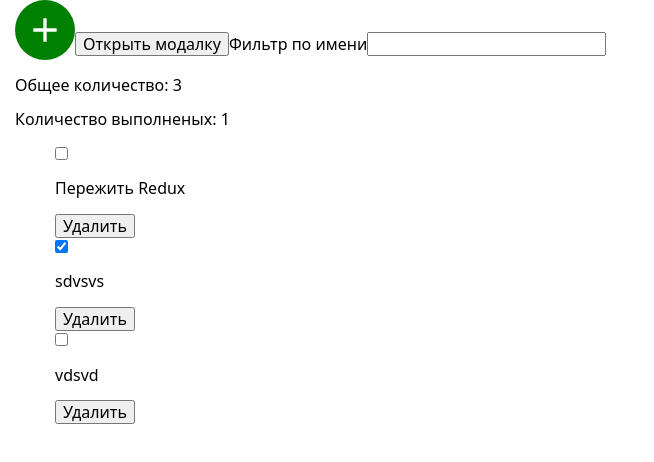
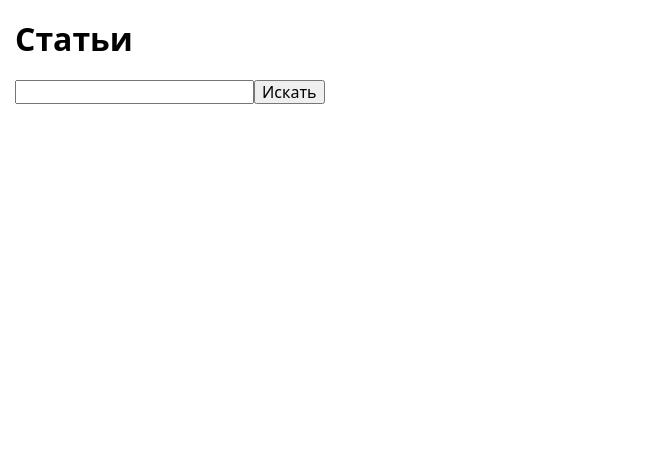
Before and after one commit to Viktor2020arey/react-homework-2, a React (Create React App) app: page / in a window 1280 px wide. Shown: the top 462 px of the page, without its empty margins (0-654 px from the left). Built offline with nearby package versions, Linux system fonts and the light colour scheme; data requests are answered from the project's data file.

Commit message:
закончил 6ю лекцию

```diff
--- a/src/App.js
+++ b/src/App.js
@@ -5,18 +5,20 @@ import Container from "./components/Container";
 // import Counter from "./components/Counter/Counter";
 // import Dropdown from "./components/Dropdown/Dropdown";
 // import ColorPicker from "./components/ColorPicker";
-import TodoList from "./components/TodoList";
+// import TodoList from "./components/TodoList";
 // import initialTodos from "./todos.json";
 
-import TodoEditor from "./components/TodoEditor";
-import Filter from "./components/TodoList/Filter";
+// import TodoEditor from "./components/TodoEditor";
+// import Filter from "./components/TodoList/Filter";
 
-import Modal from "./components/Modal";
+// import Modal from "./components/Modal";
 
-import IconButton from "./components/IconButton";
-import { ReactComponent as AddIcon } from "./components/icons/add.svg";
+// import IconButton from "./components/IconButton";
+// import { ReactComponent as AddIcon } from "./components/icons/add.svg";
 
 import todosApi from "./components/services/todos-api";
+
+import ArticlesView from "./components/views/";
 // import Form from "./components/form";
 // const colorPickerOptions = [
 //   { label: "red", color: "#F44336" },
@@ -128,12 +130,12 @@ class App extends Component {
   };
 
   render() {
-    const { todos, filter, showModal } = this.state;
+    // const { todos, filter, showModal } = this.state;
 
-    const totalTodoCount = todos.length;
-    const completedTodoCount = this.calculateCompletedTodos();
+    // const totalTodoCount = todos.length;
+    // const completedTodoCount = this.calculateCompletedTodos();
 
-    const visibleTodos = this.getVisibleTodos();
+    // const visibleTodos = this.getVisibleTodos();
 
     return (
       <Container>
@@ -143,7 +145,7 @@ class App extends Component {
         {/* <Dropdown /> */}
         {/* <Counter initialValue={0} /> */}
 
-        <IconButton onClick={this.toggleModal} aria-label="Добавить тодо">
+        {/* <IconButton onClick={this.toggleModal} aria-label="Добавить тодо">
           <AddIcon width="40" height="40" fill="#fff" />
         </IconButton>
 
@@ -167,7 +169,9 @@ class App extends Component {
           todos={visibleTodos}
           onDeleteTodo={this.deleteTodo}
           ontoggleCompleted={this.toggleCompleted}
-        />
+        /> */}
+
+        <ArticlesView />
       </Container>
     );
   }
--- /dev/null
+++ b/src/components/SearchForm.js
@@ -0,0 +1,30 @@
+import React, { Component } from "react";
+
+class SearchForm extends Component {
+  state = { query: "" };
+
+  handleChange = (e) => {
+    this.setState({ query: e.currentTarget.value });
+  };
+
+  handleSubmit = (e) => {
+    e.preventDefault();
+
+    this.props.onSubmit(this.state.query);
+    this.setState({ query: "" });
+  };
+
+  render() {
+    return (
+      <form onSubmit={this.handleSubmit}>
+        <input
+          type="text"
+          value={this.state.query}
+          onChange={this.handleChange}
+        />
+        <button type="submit">Искать</button>
+      </form>
+    );
+  }
+}
+export default SearchForm;
--- /dev/null
+++ b/src/components/services/news-api.js
@@ -0,0 +1,14 @@
+import axios from "axios";
+
+axios.defaults.headers.common["Authorization"] =
+  "Bearer 5be165b6653240ec96b78cb03ebe4321";
+
+const fetchArticles = ({ searchQuery = "", currentPage = 1, pageSize = 5 }) => {
+  return axios
+    .get(
+      `https://newsapi.org/v2/everything?q=${searchQuery}&pageSize=${pageSize}&page=${currentPage}`
+    )
+    .then((response) => response.data.articles);
+};
+
+export default { fetchArticles };
--- /dev/null
+++ b/src/components/views/ArticlesView.js
@@ -0,0 +1,81 @@
+import React, { Component } from "react";
+import SearchForm from "../SearchForm";
+import newsApi from "../services/news-api";
+
+class ArticlesView extends Component {
+  state = {
+    articles: [],
+    currentPage: 1,
+    searchQuery: "",
+    isLoading: false,
+    error: null,
+  };
+
+  componentDidUpdate(prevProps, prevState) {
+    if (prevState.searchQuery !== this.state.searchQuery) {
+      this.fetchArticles();
+    }
+  }
+
+  onChangeQuery = (query) => {
+    //   не самый хорошый вариант
+    // this.setState({ searchQuery: query }, this.fetchArticles);
+    this.setState({
+      searchQuery: query,
+      currentPage: 1,
+      articles: [],
+      error: null,
+    });
+  };
+
+  fetchArticles = () => {
+    const { currentPage, searchQuery } = this.state;
+    const options = {
+      searchQuery,
+      currentPage,
+    };
+
+    this.setState({ isLoading: true });
+
+    newsApi
+      .fetchArticles(options)
+      .then((articles) => {
+        this.setState((prevState) => ({
+          articles: [...prevState.articles, ...articles],
+          currentPage: prevState.currentPage + 1,
+        }));
+      })
+      .catch((error) => this.setState({ error }))
+      .finally(() => this.setState({ isLoading: false }));
+  };
+
+  render() {
+    const { articles, isLoading, error } = this.state;
+    const ShouldMoreButton = articles.length > 0 && !isLoading;
+    return (
+      <div>
+        {error && <h1>Ой ошибка, все пропало!!!</h1>}
+        <h1>Статьи</h1>
+
+        <SearchForm onSubmit={this.onChangeQuery} />
+
+        <ul>
+          {articles.map(({ title, url }) => (
+            <li key={title}>
+              <a href={url}>{title}</a>
+            </li>
+          ))}
+        </ul>
+
+        {isLoading && <h1>Загружаем...</h1>}
+
+        {ShouldMoreButton && (
+          <button type="button" onClick={this.fetchArticles}>
+            Загрузить еще
+          </button>
+        )}
+      </div>
+    );
+  }
+}
+export default ArticlesView;
--- /dev/null
+++ b/src/components/views/index.js
@@ -0,0 +1 @@
+export { default } from "./ArticlesView";
```
